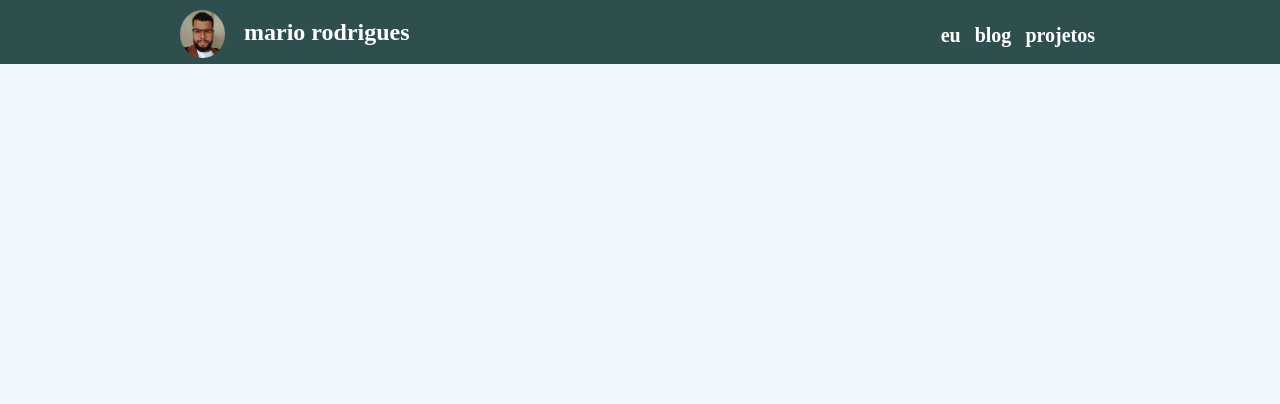
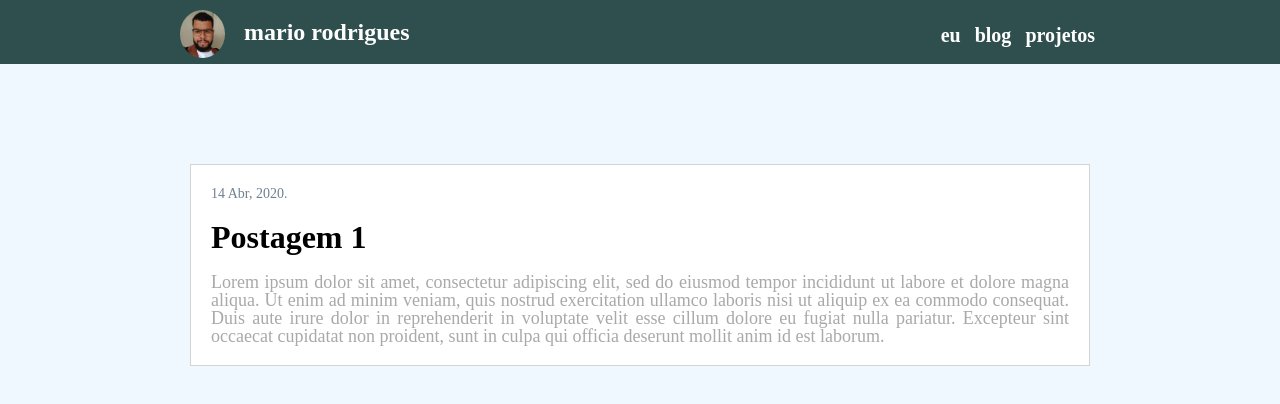
Before and after one commit to mariojvr/mariojvr.github.io, a plain HTML site: page index.html in a window 1280 px wide. Drawn offline with Linux system fonts and the light colour scheme.

Commit message:
Criação de publicação

```diff
--- a/css/styles.css
+++ b/css/styles.css
@@ -54,3 +54,28 @@ header h1 {
 .nav-principal a {
     color: #ffffff;
 }
+
+
+.publicacao {
+    background-color: #ffffff;
+    border: 1px solid #D3D3D3;
+    margin: 100px 20px;
+    padding: 20px;
+}
+
+.publicacao time{
+    margin-top: 10px;
+    font-size: 14px;
+    color: #708090;
+}
+.publicacao h2 {
+    font-size: 32px;
+    font-weight: bold;
+    margin: 20px 0;
+}
+
+.publicacao p {
+    color: #A9A9A9;
+    font-size: 18px;
+    text-align: justify;
+}
--- a/index.html
+++ b/index.html
@@ -24,7 +24,16 @@
                     </nav>
                 </div>
         </header>
-            <main>
+            <main class="centralizar">
+                <article class="publicacao">
+                    <time>14 Abr, 2020.</time>
+                    <h2>Postagem 1</h2>
+                    <p>Lorem ipsum dolor sit amet, consectetur adipiscing elit, sed do eiusmod tempor incididunt ut labore et dolore magna aliqua. Ut enim ad minim veniam, quis nostrud exercitation ullamco laboris nisi ut aliquip ex ea commodo consequat. Duis aute irure dolor in reprehenderit in voluptate velit esse cillum dolore eu fugiat nulla pariatur. Excepteur sint occaecat cupidatat non proident, sunt in culpa qui officia deserunt mollit anim id est laborum.</p>
+                </article>
+
+            </main>
+        </body>
+        </html>
                             <!-- <div class="about">
                                 <p class="social-midias">
                                     <a class="btn-social" target="_blank" href="https://www.linkedin.com/in/mario-rodrigues-9a928521/"><img src="img/icons/linkedin.png" ></a>
@@ -33,6 +42,3 @@
                                     <a class="btn-social"target="_blank" href="https://www.facebook.com/mariojvrodrigues"><img src="img/icons/facebook.png"></a>
                                 </p>
                             </div> -->
-            </main>
-</body>
-</html>
```
Lines whose indentation alone changed are shown as unchanged.
